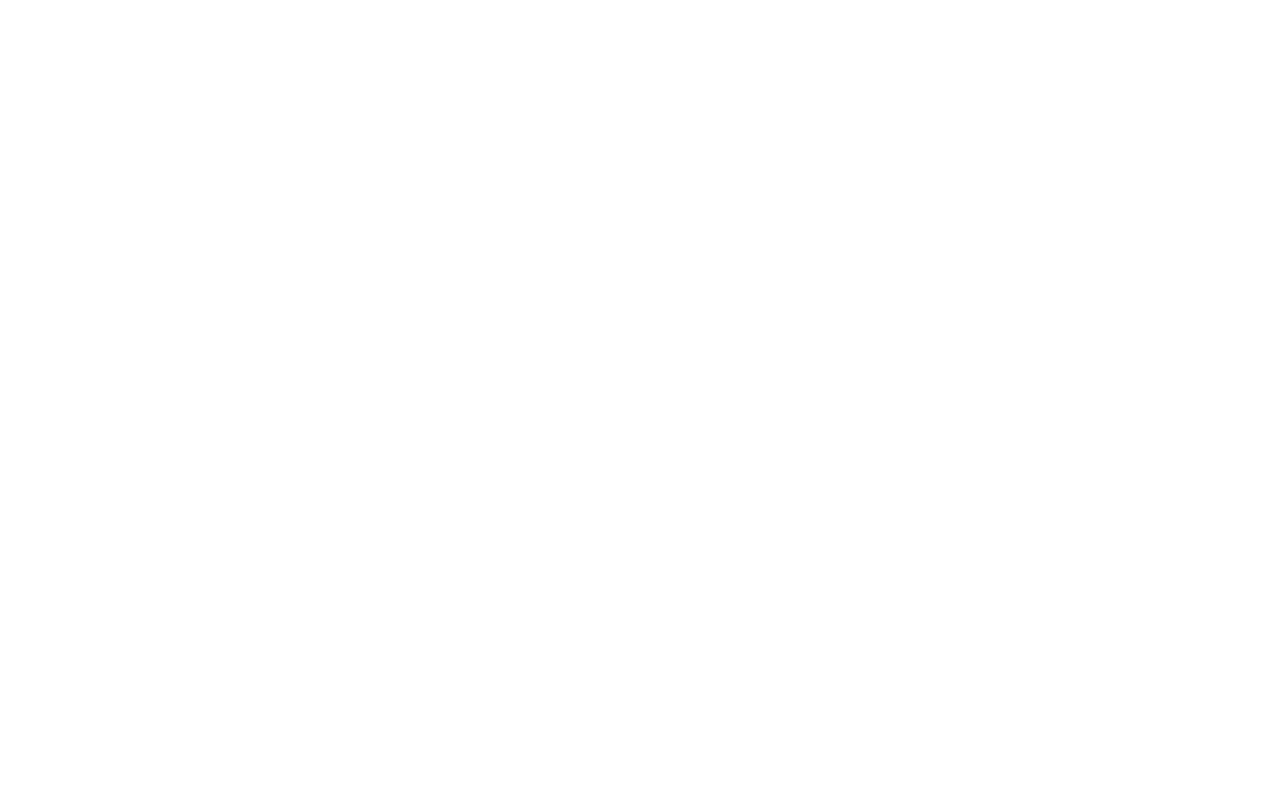
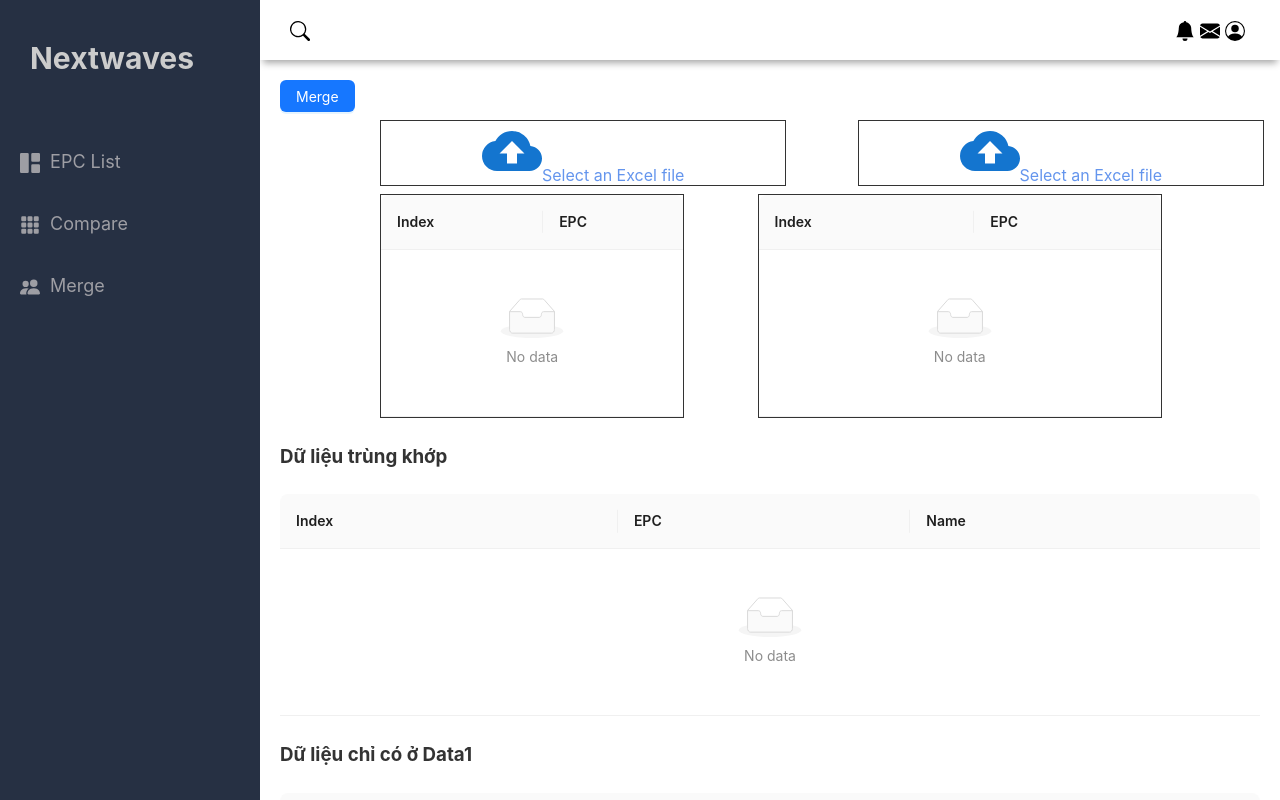
Before and after one commit to thanhyarn/nextwaves_tool, a React (Create React App) app: page /merge in a window 1280 px wide. Before the commit this address had no page. Built offline with nearby package versions, Linux system fonts and the light colour scheme.

Commit message:
Add files via upload

```diff
--- a/src/App.js
+++ b/src/App.js
@@ -3,6 +3,7 @@
 import LoginForm from "./containers/LoginForm";
 import Dashboard from "./containers/Dasnboard";
 import Compare from "./components/Encode";
+import Merge from "./components/Merge";
 import { BrowserRouter, Route, Routes } from "react-router-dom";
 import CreateKey from "./components/CreateKey";
 
@@ -13,6 +14,7 @@
         <Route path="/" element={<Dashboard />}></Route>
         <Route path="/key" element={<CreateKey />}></Route>
         <Route path="/compare" element={<Compare />}></Route>
+        <Route path="/merge" element={<Merge />}></Route>
         <Route path="/login" element={<LoginForm />}></Route>
       </Routes>
     </BrowserRouter>
--- /dev/null
+++ b/src/components/Merge/index.js
@@ -0,0 +1,27 @@
+import React, { useState } from "react";
+import Header from "../Header";
+import Sidebar from "../Sidebar";
+import MergeExcel from "../MergeExcel";
+import { Space } from "antd";
+
+const Merge = () => {
+  const [openSidebarToggle, setOpenSidebarToggle] = useState(false);
+  const OpenSidebar = () => {
+    setOpenSidebarToggle(!openSidebarToggle);
+  };
+
+  return (
+    <div className="grid-container">
+      <Header OpenSidebar={OpenSidebar} />
+      <Sidebar
+        openSidebarToggle={openSidebarToggle}
+        OpenSidebar={OpenSidebar}
+      />
+      <div className="main-container">
+        <MergeExcel />
+      </div>
+    </div>
+  );
+};
+
+export default Merge;
--- /dev/null
+++ b/src/components/Merge/style.css
@@ -0,0 +1,20 @@
+form {
+  display: flex;
+  justify-content: center;
+  align-items: center;
+  border: 2px dashed #1475cf;
+  cursor: pointer;
+  border-radius: 5px;
+}
+
+.upload-button {
+  display: flex;
+  margin: auto;
+  justify-content: center;
+  align-items: center;
+}
+
+.upload-button span {
+  color: cornflowerblue;
+  margin: auto;
+}
--- /dev/null
+++ b/src/components/MergeExcel/index.js
@@ -0,0 +1,261 @@
+import React, { useState } from "react";
+import { MdCloudUpload } from "react-icons/md";
+import { Button, Space, Table } from "antd";
+import ExcelJS from "exceljs";
+
+const MergeExcel = () => {
+  const [listExcel1, setListExcel1] = useState([]);
+  const [listExcel2, setListExcel2] = useState([]);
+
+  const [mergedList, setMergedList] = useState([]);
+  const [onlyInList1, setOnlyInList1] = useState([]);
+  const [onlyInList2, setOnlyInList2] = useState([]);
+  const [notInEither, setNotInEither] = useState([]);
+
+  const columns = [
+    {
+      title: "Index",
+      dataIndex: "index",
+      render: (_, record, index) => index + 1,
+    },
+    {
+      title: "EPC",
+      dataIndex: "epc",
+    },
+  ];
+
+  const columnsMerge = [
+    {
+      title: "Index",
+      dataIndex: "index",
+      render: (_, record, index) => index + 1,
+    },
+    {
+      title: "EPC",
+      dataIndex: "epc",
+    },
+    {
+      title: "Name",
+      name: "name",
+    },
+  ];
+
+  const handleMerge = (list1, list2, referenceData) => {
+    let mergedList = [];
+    let onlyInList1 = [];
+    let onlyInList2 = [];
+    let notInEither = [];
+
+    // Tạo một đối tượng từ listData để dễ dàng truy cập thông tin bằng EPC
+    let dataObj = {};
+    referenceData.forEach((item) => {
+      dataObj[item.epc] = item.name;
+    });
+
+    // Merge dữ liệu và lấy tên từ listData
+    list1.forEach((item) => {
+      if (item.epc in dataObj) {
+        if (!mergedList.some((elem) => elem.epc === item.epc)) {
+          mergedList.push({ epc: item.epc, name: dataObj[item.epc] });
+        } else {
+          onlyInList1.push(item);
+        }
+      } else {
+        onlyInList1.push(item);
+      }
+    });
+
+    list2.forEach((item) => {
+      if (item.epc in dataObj) {
+        if (!mergedList.some((elem) => elem.epc === item.epc)) {
+          mergedList.push({ epc: item.epc, name: dataObj[item.epc] });
+        } else {
+          onlyInList2.push(item);
+        }
+      } else {
+        onlyInList2.push(item);
+      }
+    });
+
+    // Tìm các phần tử không có trong cả hai danh sách
+    for (let epc in dataObj) {
+      if (
+        !list1.some((item) => item.epc === epc) &&
+        !list2.some((item) => item.epc === epc)
+      ) {
+        notInEither.push({ epc: epc, name: dataObj[epc] });
+      }
+    }
+
+    setMergedList(mergedList);
+    setOnlyInList1(onlyInList1);
+    setOnlyInList2(onlyInList2);
+    setNotInEither(notInEither);
+    // return [mergedList, onlyInList1, onlyInList2, notInEither];
+  };
+
+  const handleFileChangeExcel1 = (event) => {
+    const file = event.target.files[0];
+    const reader = new FileReader();
+    reader.onload = (e) => {
+      const data = e.target.result;
+      const workbook = new ExcelJS.Workbook();
+      workbook.xlsx.load(data).then((workbook) => {
+        const worksheet = workbook.getWorksheet(1); // Lấy sheet đầu tiên
+        const dataList = []; // Mảng để lưu các đối tượng { epc, count }
+        worksheet.eachRow((row, rowNumber) => {
+          if (rowNumber === 1) {
+            // Bỏ qua header
+            return;
+          }
+          const epc = row.getCell(2).value; // Lấy giá trị cột EPC
+          //  const name = row.getCell(3).value; // Lấy giá trị cột Count
+          dataList.push({ epc }); // Thêm đối tượng vào mảng
+        });
+        setListExcel1(dataList);
+        console.log("Join to handleFile 1");
+        localStorage.setItem("listExcel1", JSON.stringify(dataList));
+      });
+    };
+    reader.readAsArrayBuffer(file);
+  };
+
+  const handleFileChangeExcel2 = (event) => {
+    const file = event.target.files[0];
+    const reader = new FileReader();
+    reader.onload = (e) => {
+      const data = e.target.result;
+      const workbook = new ExcelJS.Workbook();
+      workbook.xlsx.load(data).then((workbook) => {
+        const worksheet = workbook.getWorksheet(1); // Lấy sheet đầu tiên
+        const dataList = []; // Mảng để lưu các đối tượng { epc, count }
+        worksheet.eachRow((row, rowNumber) => {
+          if (rowNumber === 1) {
+            // Bỏ qua header
+            return;
+          }
+          const epc = row.getCell(2).value; // Lấy giá trị cột EPC
+          //  const name = row.getCell(3).value; // Lấy giá trị cột Count
+          dataList.push({ epc }); // Thêm đối tượng vào mảng
+        });
+        setListExcel2(dataList);
+        console.log("Join to handleFile 2");
+        localStorage.setItem("listExcel2", JSON.stringify(dataList));
+      });
+    };
+    reader.readAsArrayBuffer(file);
+  };
+  return (
+    <>
+      <Space
+        direction="vertical"
+        style={{
+          width: "100%",
+          // display: "flex",
+          justifyContent: "space-between",
+        }}
+      >
+        <Button
+          onClick={() =>
+            handleMerge(
+              listExcel1,
+              listExcel2,
+              JSON.parse(localStorage.getItem("listData"))
+            )
+          }
+          type="primary"
+        >
+          Merge
+        </Button>
+        <Space
+          direction="horizontal"
+          style={{
+            width: "90%",
+            // display: "flex",
+            justifyContent: "space-between",
+          }}
+        >
+          <Space direction="vertical">
+            <label
+              style={{
+                width: "100%",
+                display: "flex",
+                alignItems: "center",
+                border: "solid 1px #333",
+                margin: "0 100px",
+              }}
+              htmlFor="excel-upload1"
+              className="upload-button"
+            >
+              <Space direction="vertical">
+                <div>
+                  <input
+                    hidden
+                    id="excel-upload1"
+                    className="input-field"
+                    type="file"
+                    accept=".xlsx, .xls"
+                    onChange={handleFileChangeExcel1}
+                  />
+                  <MdCloudUpload color="#1475cf" size={60} />
+                  <span>Select an Excel file</span>
+                </div>
+              </Space>
+            </label>
+            <Table
+              style={{ border: "solid 1px #333", marginLeft: "100px" }}
+              columns={columns}
+              dataSource={listExcel1}
+            />
+          </Space>
+          <Space direction="vertical">
+            <label
+              style={{
+                width: "100%",
+                display: "flex",
+                alignItems: "center",
+                border: "solid 1px #333",
+                margin: "0 100px",
+              }}
+              htmlFor="excel-upload2"
+              className="upload-button"
+            >
+              <Space direction="vertical">
+                <div>
+                  <input
+                    hidden
+                    id="excel-upload2"
+                    className="input-field"
+                    type="file"
+                    accept=".xlsx, .xls"
+                    onChange={handleFileChangeExcel2}
+                  />
+                  <MdCloudUpload color="#1475cf" size={60} />
+                  <span>Select an Excel file</span>
+                </div>
+              </Space>
+            </label>
+            <Table
+              style={{ border: "solid 1px #333" }}
+              columns={columns}
+              dataSource={listExcel2}
+            />
+          </Space>
+        </Space>
+        <h3 style={{ color: "#333" }}>Dữ liệu trùng khớp</h3>
+        <Table columns={columnsMerge} dataSource={mergedList} />
+
+        <h3 style={{ color: "#333" }}>Dữ liệu chỉ có ở Data1</h3>
+        <Table columns={columnsMerge} dataSource={onlyInList1} />
+
+        <h3 style={{ color: "#333" }}>Dữ liệu chỉ có ở Data2</h3>
+        <Table columns={columnsMerge} dataSource={onlyInList2} />
+
+        <h3 style={{ color: "#333" }}>Dữ liệu còn thiếu của cả 2</h3>
+        <Table columns={columnsMerge} dataSource={notInEither} />
+      </Space>
+    </>
+  );
+};
+
+export default MergeExcel;
--- a/src/components/Sidebar.js
+++ b/src/components/Sidebar.js
@@ -39,11 +39,11 @@
             <BsFillGrid3X3GapFill className="icon" /> Compare
           </a>
         </li>
-        {/* <li className="sidebar-list-item">
-          <a href="">
-            <BsPeopleFill className="icon" /> Kiểm chứng file
+        <li className="sidebar-list-item">
+          <a href="merge">
+            <BsPeopleFill className="icon" /> Merge
           </a>
-        </li> */}
+        </li>
       </ul>
     </aside>
   );
```
Also changed, not shown: src/components/MergeExcel/style.css (added).
